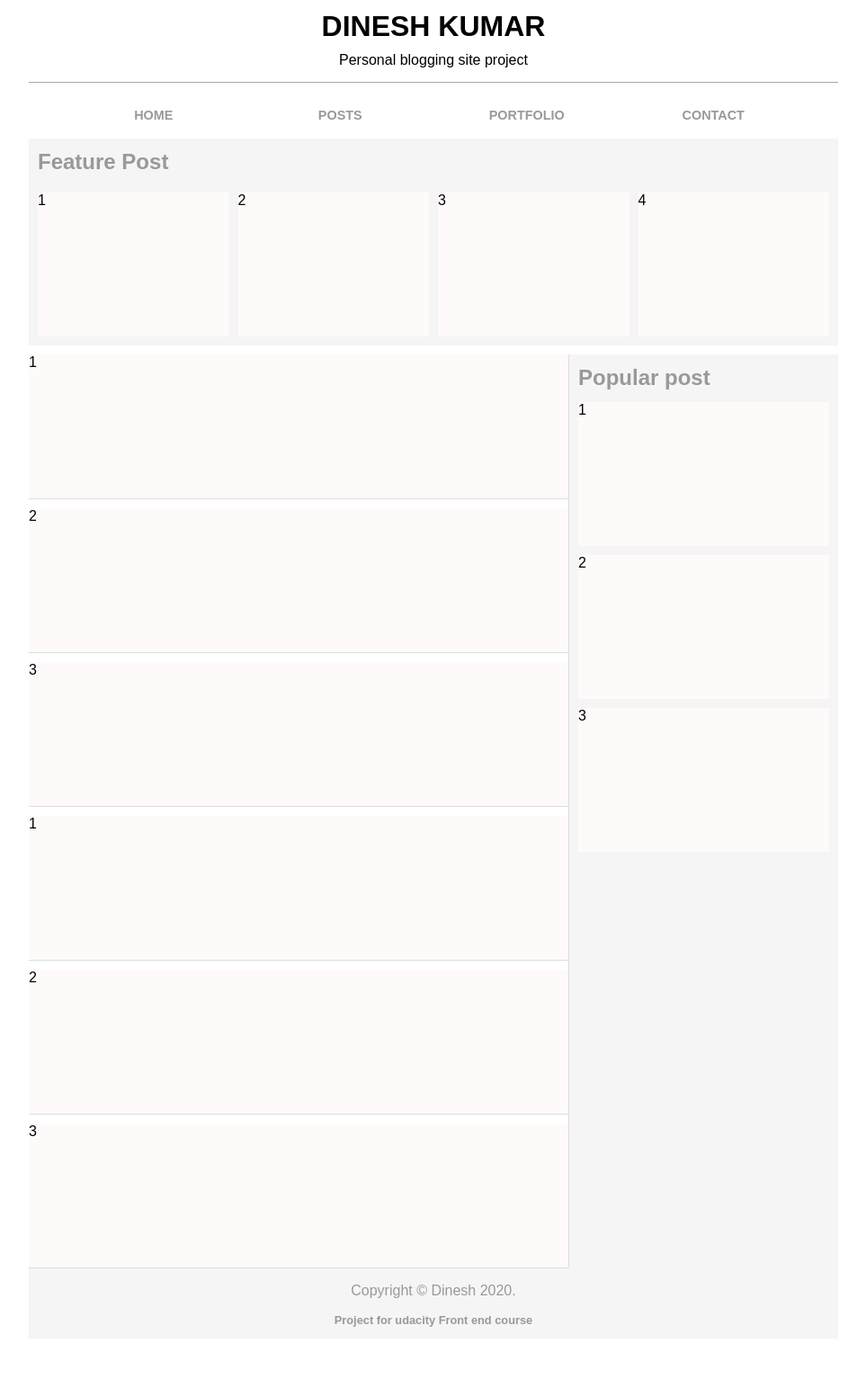
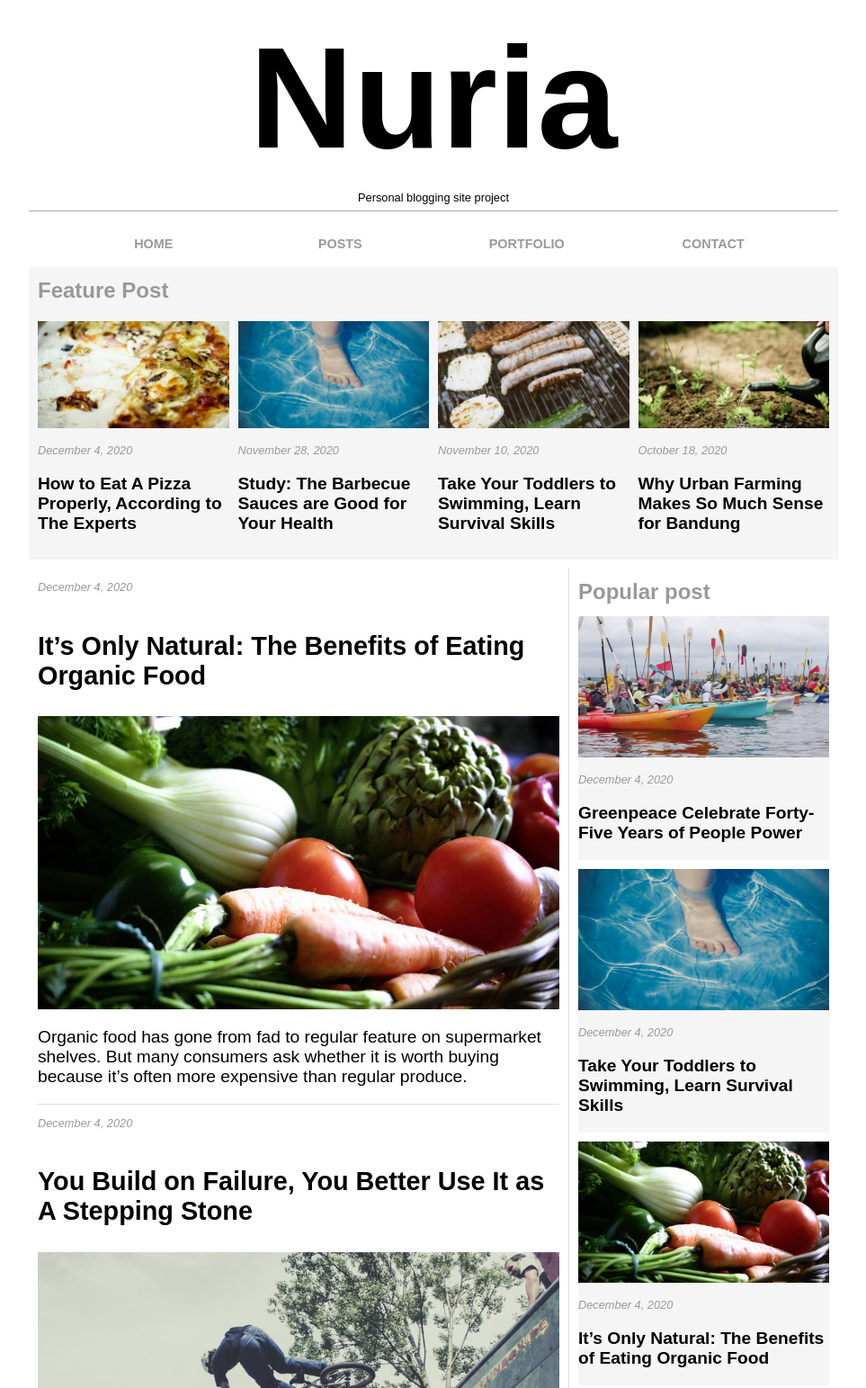
Before and after one commit to Dineshvijay/personal-blogging, a website: page index.html in a window 1280 px wide. Shown: the top 1543 px of the page at 90% size, without its empty margins (158-1121 px from the left). Before the commit the page ends 1488 px from the top, so only its background shows below. Drawn offline with Linux system fonts and the light colour scheme.

Commit message:
added new css file

```diff
--- a/index.html
+++ b/index.html
@@ -12,9 +12,9 @@
 <body class="wrapper">
     <div class="container">
         <div class="header">
-            <div class="site-title">
-                <h1>DINESH KUMAR</h1>
-                <p>Personal blogging site project</p>
+            <div class="branding">
+                <h1 class="brand-title">Nuria</h1>
+                <p class="brand-sub-title ">Personal blogging site project</p>
             </div>
             <div class="nav">
                 <div class="nav-item">HOME</div>
@@ -29,29 +29,68 @@
                     <p>Feature Post</p>
                 </div>
                 <div class="feature-thumbnail">
-                    <div class="item">1</div>
-                    <div class="item">2</div>
-                    <div class="item">3</div>
-                    <div class="item">4</div>
+                    <div class="card-widget ">
+                        <img class="card-img"src="./assets/images/f1.jpg" alt=""/>
+                        <p class="card-date">December 4, 2020 </p>
+                        <p class="card-title">How to Eat A Pizza Properly, According to The Experts</p>
+                    </div>
+                    <div class="card-widget ">
+                        <img class="card-img"src="./assets/images/f2.jpg" alt=""/>
+                        <p class="card-date">November 28, 2020 </p>
+                        <p class="card-title">Study: The Barbecue Sauces are Good for Your Health</p>
+                    </div>
+                    <div class="card-widget ">
+                        <img class="card-img"src="./assets/images/f3.jpg" alt=""/>
+                        <p class="card-date">November 10, 2020 </p>
+                        <p class="card-title">Take Your Toddlers to Swimming, Learn Survival Skills</p>
+                    </div>
+                    <div class="card-widget ">
+                        <img class="card-img"src="./assets/images/f4.jpg" alt=""/>
+                        <p class="card-date">October 18, 2020 </p>
+                        <p class="card-title">Why Urban Farming Makes So Much Sense for Bandung</p>
+                    </div>
                 </div>
             </div>
             <div class="main">
                 <div class="primary">
-                    <div class="primary-article-item">1</div>
-                    <div class="primary-article-item">2</div>
-                    <div class="primary-article-item">3</div>
-                    <div class="primary-article-item">1</div>
-                    <div class="primary-article-item">2</div>
-                    <div class="primary-article-item">3</div>
+                    <div class="primary-card-widget ">
+                        <p class="card-date">December 4, 2020 </p>
+                        <p class="primary-card-title">It’s Only Natural: The Benefits of Eating Organic Food</p>
+                        <img class="primary-card-img"src="./assets/images/p3.jpg" alt=""/>
+                        <p class="primary-card-description">Organic food has gone from fad to regular feature on supermarket shelves. But many consumers ask whether it is worth buying because it’s often more expensive than regular produce.</p>
+                    </div>
+                    <div class="primary-card-widget ">
+                        <p class="card-date">December 4, 2020 </p>
+                        <p class="primary-card-title">You Build on Failure, You Better Use It as A Stepping Stone</p>
+                        <img class="primary-card-img"src="./assets/images/m2.jpg" alt=""/>
+                        <p class="primary-card-description">Today’s youth wake up to a world of rejection, pressure, unsafe sex, drugs, violence and hate. The repercussions of this type of environment include depression, alcohol and drug abuse, teen pregnancy, hopelessness and suicide. These are our kids, our future, and they need our help.</p>
+                    </div>
                 </div>
                 <div class="secondary">
                     <div class="widget-title">
                         <p>Popular post</p>
                     </div>
                     <div class="popular-thumbnail">
-                        <div class="item">1</div>
-                        <div class="item">2</div>
-                        <div class="item">3</div>
+                        <div class="card-widget ">
+                            <img class="card-img"src="./assets/images/p1.jpg" alt=""/>
+                            <p class="card-date">December 4, 2020 </p>
+                            <p class="card-title">Greenpeace Celebrate Forty-Five Years of People Power</p>
+                        </div>
+                        <div class="card-widget ">
+                            <img class="card-img"src="./assets/images/p2.jpg" alt=""/>
+                            <p class="card-date">December 4, 2020 </p>
+                            <p class="card-title">Take Your Toddlers to Swimming, Learn Survival Skills</p>
+                        </div>
+                        <div class="card-widget ">
+                            <img class="card-img"src="./assets/images/p3.jpg" alt=""/>
+                            <p class="card-date">December 4, 2020 </p>
+                            <p class="card-title">It’s Only Natural: The Benefits of Eating Organic Food</p>
+                        </div>
+                        <div class="card-widget ">
+                            <img class="card-img"src="./assets/images/p4.jpg" alt=""/>
+                            <p class="card-date">December 4, 2020 </p>
+                            <p class="card-title">Why Urban Farming Makes So Much Sense for Bandung</p>
+                        </div>
                     </div>
                 </div>
             </div>
--- /dev/null
+++ b/styles/card.css
@@ -0,0 +1,47 @@
+.primary-card-widget {
+    background-color: white;
+    border-bottom: 1px solid #dddddd;
+    display: flex;
+    flex-flow: column wrap;
+}
+
+.primary-card-title {
+    font-size: 1.8em;
+    color: black;
+    font-weight: bold;
+}
+
+.primary-card-description {
+    font-size: 1.2em;
+    color: black;
+    font-weight: normal;
+}
+
+.primary-card-img {
+    object-fit: cover;
+    width: 100%;
+    max-height: 100%;
+}
+
+.card-widget {
+    background-color:#f5f5f5;
+}
+
+.card-img {
+    object-fit: cover;
+    width: 100%;
+    max-height: 100%;
+}
+
+.card-title {
+    font-size: 1.2em;
+    color: black;
+    font-weight: bold;
+}
+
+.card-date {
+    font-size: 0.8em;
+    color: #999999;
+    font-weight: normal;
+    font-style: italic;
+}
--- a/styles/home.css
+++ b/styles/home.css
@@ -1,3 +1,5 @@
+@import "card.css";
+
 html,body {
     background-color: white;
     margin: 0;
@@ -42,10 +44,20 @@ html,body {
     row-gap: 10px;
 }
 
-.site-title {
+.branding {
     text-align: center;
-    line-height: 1em;
+    line-height: 0.2em;
     border-bottom: 1px solid darkgray;
+}
+
+.brand-title {
+    font-size: 10rem;
+    text-align: center;
+}
+
+.brand-sub-title {
+    font-size: 0.8em;
+    text-align: center;
 }
 
 .nav {
@@ -113,20 +125,19 @@ html,body {
     .main {
         display: grid;
         grid-template-columns: none;
-        grid-template-rows: auto auto;
-        row-gap: 10px;
+        grid-template-rows: 1fr 1fr;
     }
-
 }
 .primary {
+    margin-left: 10px;
+    margin-right: 10px;
     display: grid;
     grid-template-columns: none;
-    grid-template-rows: repeat(auto-fill, minmax(1fr, 1fr));
-    row-gap: 10px;
+    grid-template-rows: repeat(auto-fill, 1fr);
 }
 
 .secondary {
-    background-color: #f5f5f5;
+    background-color: white;
     border-left: 1px solid #dddddd
 }
 
@@ -144,17 +155,6 @@ html,body {
     grid-area: ft;
 }
 
-.item {
-    background-color: snow;
-    height: 10rem;
-}
-
-.primary-article-item {
-    background-color: snow;
-    height: 10rem;
-    border-bottom: 1px solid #dddddd;
-}
-
 .footer-title {
     font-size: 1.0em;
     color: #999999;
```
Also changed, not shown: assets/images/f1.jpg (added), assets/images/f2.jpg (added), assets/images/f3.jpg (added), assets/images/f4.jpg (added), assets/images/m2.jpg (added), assets/images/p1.jpg (added), assets/images/p2.jpg (added), assets/images/p3.jpg (added), assets/images/p4.jpg (added).
